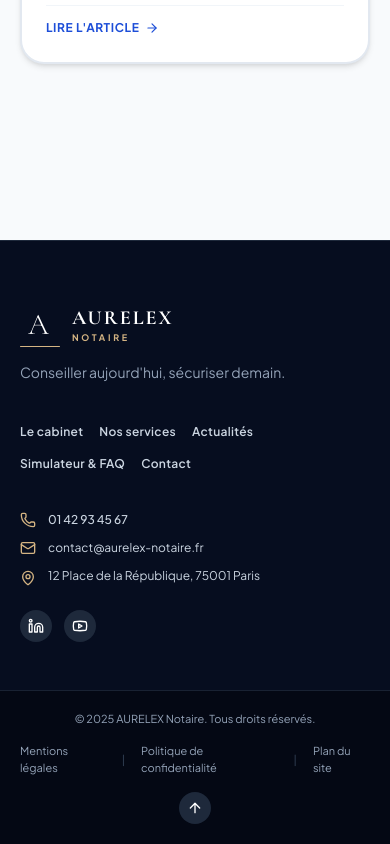
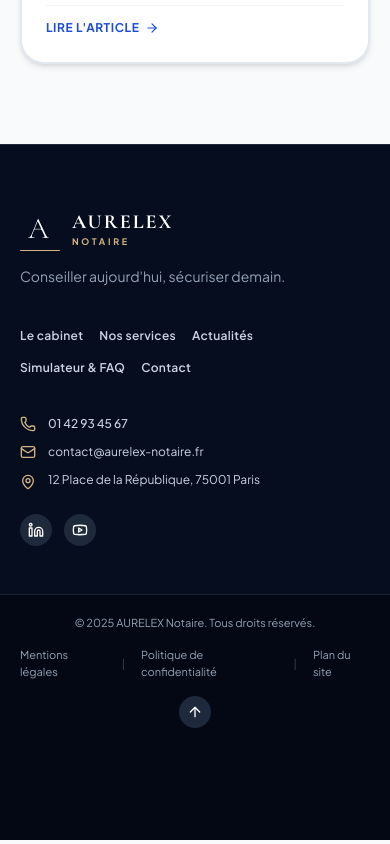
Before and after one commit to Mikeniga99/aurelexnotaria, a Next.js app in the folder apps/web/: page /en/actualites in a window 390 px wide. Shown: the part 2984-3828 px from the top of the page. Built offline with nearby package versions, Linux system fonts and the light colour scheme.

Commit message:
fix(footer): ajout d'un degagement inferieur sur mobile pour eviter le chevauchement par la barre de menu

```diff
--- a/apps/web/src/app/[locale]/layout.tsx
+++ b/apps/web/src/app/[locale]/layout.tsx
@@ -24,7 +24,7 @@ export default async function LocaleLayout({
   return (
     <NextIntlClientProvider locale={locale} messages={messages}>
       <Navbar />
-      <main className="flex-1 pb-24 md:pb-0">{children}</main>
+      <main className="flex-1">{children}</main>
       <Footer />
       <BottomNav />
     </NextIntlClientProvider>
--- a/apps/web/src/components/public/Footer.tsx
+++ b/apps/web/src/components/public/Footer.tsx
@@ -120,8 +120,8 @@ export function Footer() {
         </div>
       </div>
 
-      {/* ── Barre Basse de Copyright ── */}
-      <div className="border-t border-slate-800/80 bg-[#040814] py-5">
+      {/* ── Barre Basse de Copyright (avec dégagement pour la bottom nav mobile) ── */}
+      <div className="border-t border-slate-800/80 bg-[#040814] pt-5 pb-28 md:pb-6">
         <div className="max-w-7xl mx-auto px-5 sm:px-8 lg:px-12 flex flex-col sm:flex-row items-center justify-between gap-4 text-[11px] text-slate-400">
           <p>© 2025 AURELEX Notaire. Tous droits réservés.</p>
 
```
